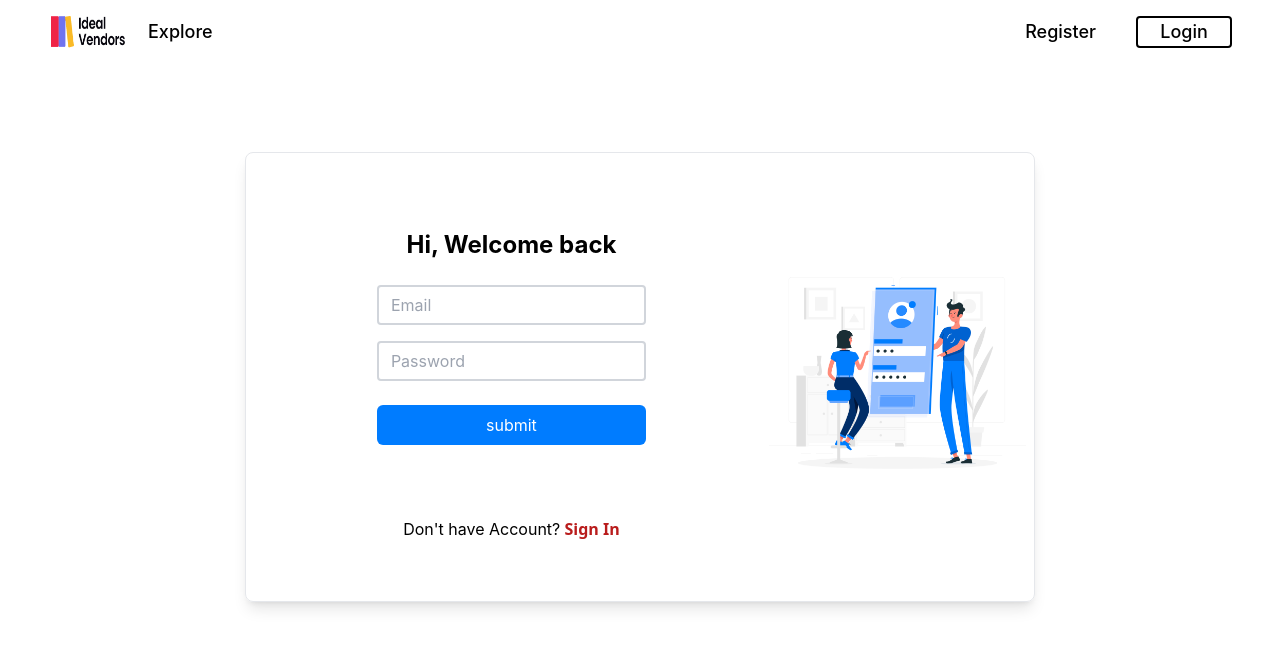
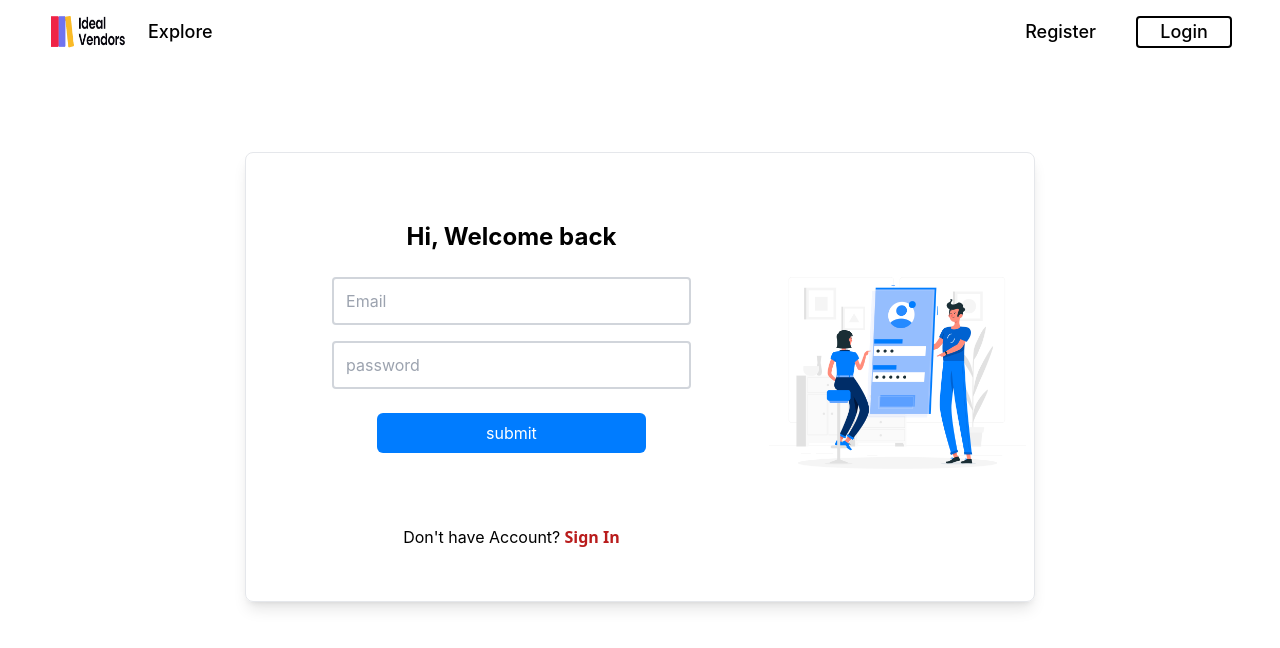
Before and after one commit to Akshaykumark1997/admin_vendor, a React (Create React App) app in the folder frontend/: page / in a window 1280 px wide. Shown: the top 648 px of the page. Built offline with nearby package versions, Linux system fonts and the light colour scheme.

Commit message:
login completed

```diff
--- /dev/null
+++ b/frontend/src/components/vendors/vendor_login/LoginValidation.js
@@ -0,0 +1,12 @@
+const validate = (values) => {
+  const errors = {};
+  if (values.email.trim() === "") {
+    errors.email = "Email is required";
+  }
+  if (values.password.trim() === "") {
+    errors.password = "Password is required";
+  }
+  return errors;
+};
+
+export default validate;
--- a/frontend/src/components/vendors/vendor_login/VendorLogin.jsx
+++ b/frontend/src/components/vendors/vendor_login/VendorLogin.jsx
@@ -1,7 +1,40 @@
-import React from "react";
-import { Link } from "react-router-dom";
+import React, { useState } from "react";
+import { Link, useNavigate } from "react-router-dom";
+import axios from "../../../axios/Axios";
+import { message } from "antd";
+import Validate from "./LoginValidation";
 
 function VendorLogin() {
+  const [formValues, setFormValues] = useState({
+    email: "",
+    password: "",
+  });
+  const [error, setError] = useState({});
+  const navigate = useNavigate();
+  const handleChange = (event) => {
+    const { name, value } = event.target;
+    setFormValues({ ...formValues, [name]: value });
+  };
+  const handleSubmit = (event) => {
+    event.preventDefault();
+    const errors = Validate(formValues);
+    if (Object.keys(errors).length !== 0) {
+      setError(errors);
+      console.log(error);
+    } else {
+      axios
+        .post("/login", formValues)
+        .then(() => {
+          navigate("/home");
+        })
+        .catch((errors) => {
+          setError({ ...error, password: errors.response.data.error });
+          if (errors?.response?.data?.message) {
+            message.error(errors?.response?.data?.message);
+          }
+        });
+    }
+  };
   return (
     <div className="w-full">
       <div className="py-10 px-5 sm:p-10 max-w-[1500px] mx-auto box-border">
@@ -11,20 +44,35 @@ function VendorLogin() {
               <h3 className="pt-4 md:text-2xl text-lg font-bold text-center">
                 Hi, Welcome back
               </h3>
-              <form className="px-8 pt-6 pb-8 mb-4 bg-white rounded">
-                <div className="mb-4 md:flex md:justify-center">
+              <form
+                className="px-8 pt-6 pb-8 mb-4 bg-white rounded"
+                onSubmit={handleSubmit}
+              >
+                <div className="mb-4">
                   <input
                     type="text"
                     placeholder="Email"
-                    className="border-2 px-3 text-grey-700 border-solid rounded border-gray-300 focus:border-red-600 focus:outline-none md:w-3/4 w-full h-10 "
+                    name="email"
+                    onChange={handleChange}
+                    value={formValues.email}
+                    className="form-control block w-full px-3 py-1.5 text-base font-normal text-gray-700 bg-clip-padding border-2 border-solid  rounded transition ease-in-out m-0 border-gray-300 focus:text-gray-700  focus:border-red-600 focus:outline-none h-12"
                   />
+                  {error && (
+                    <span className="text-red-600 block">{error.email}</span>
+                  )}
                 </div>
-                <div className="mb-4 md:flex md:justify-center">
+                <div className="mb-4">
                   <input
-                    type="text"
-                    placeholder="Password"
-                    className="border-2 px-3 text-grey-700 border-solid rounded border-gray-300 focus:border-red-600 focus:outline-none md:w-3/4 w-full h-10"
+                    type="password"
+                    placeholder="password"
+                    name="password"
+                    onChange={handleChange}
+                    value={formValues.password}
+                    className="form-control block w-full px-3 py-1.5 text-base font-normal text-gray-700 bg-clip-padding border-2 border-solid  rounded transition ease-in-out m-0 border-gray-300 focus:text-gray-700  focus:border-red-600 focus:outline-none h-12"
                   />
+                  {error && (
+                    <span className="text-red-600 block">{error.password}</span>
+                  )}
                 </div>
 
                 <div className="my-6 text-center">
@@ -37,7 +85,15 @@ function VendorLogin() {
                 </div>
               </form>
               <div className="text-center">
-                <p>Don't have Account?<Link to="/register"><span className="text-red-700 font-bold font-sans"> Sign In</span></Link></p>
+                <p>
+                  Don't have Account?
+                  <Link to="/register">
+                    <span className="text-red-700 font-bold font-sans">
+                      {" "}
+                      Sign In
+                    </span>
+                  </Link>
+                </p>
               </div>
             </div>
             <div
```
Also changed, not shown: 2 other files (tests, documents, lock files or other folders).
